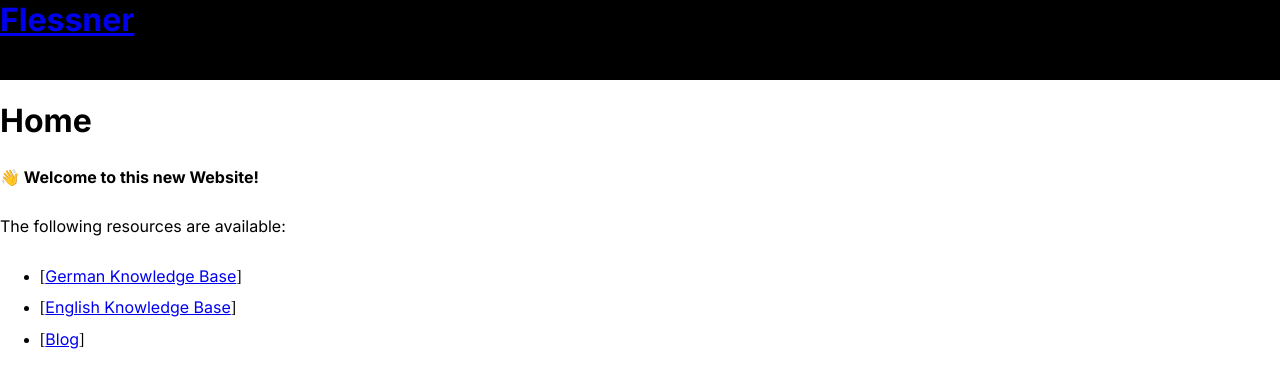
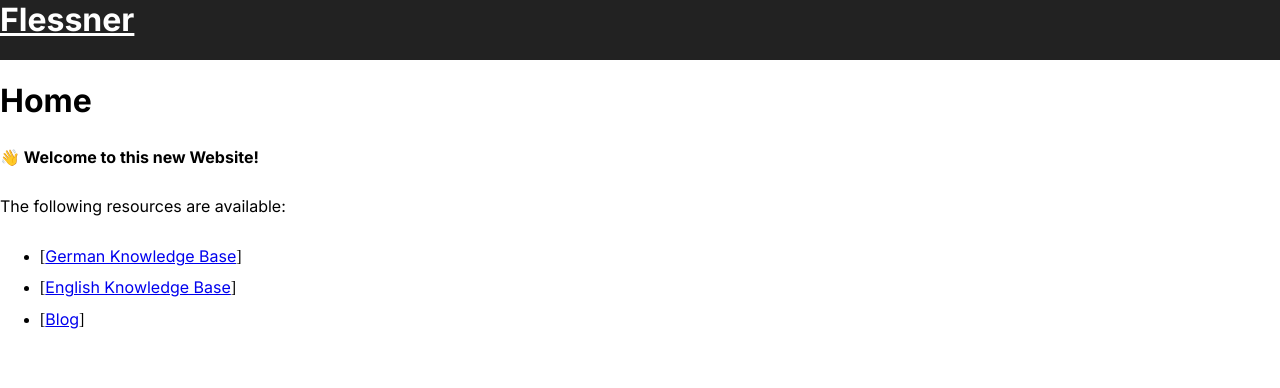
Before and after one commit to flessner/io, a Jekyll site: the page built from readme.md, in a window 1280 px wide. Shown: the top 388 px of the page. Built offline with Jekyll 4.4.1, drawn with Linux system fonts in a browser that asks for light colours; our own code applies the rules of GitHub Pages for plain Markdown files; comment, search, counter and statistics services are not loaded.

Commit message:
basic header font fix

```diff
--- a/assets/css/style.scss
+++ b/assets/css/style.scss
@@ -23,9 +23,12 @@ input.task-list-item-checkbox {
 }
 
 header {
-  height: 80px;
+  height: 60px;
   width: 100vw;
-  background-color: #000;
+  background-color: #222;
+}
+
+header a {
   color: white;
   font-size: xx-large;
   font-weight: 700;
```
